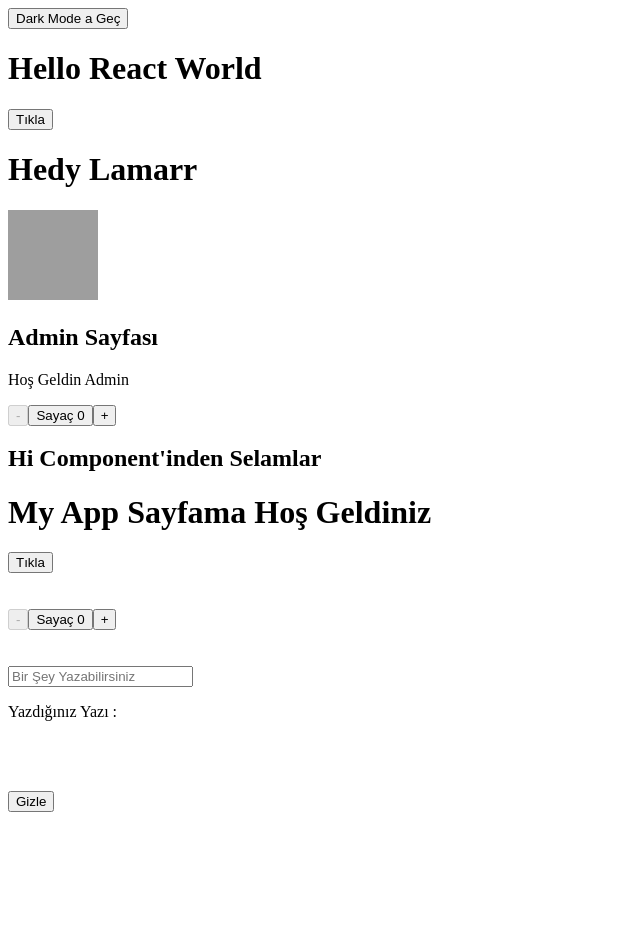
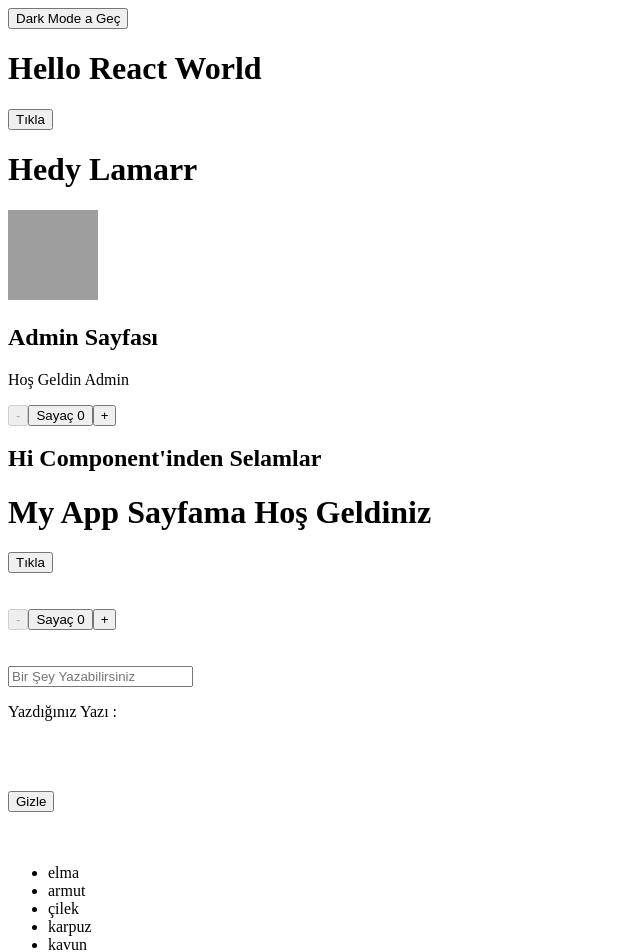
Before and after one commit to dursunkokturk/Front-End-School-React-JS-Lectures, a React (Vite) app in the folder React-JS-Lectures/: page / in a window 1280 px wide. Shown: the top 952 px of the page, without its empty margins (0-640 px from the left). Before the commit the page ends 856 px from the top, so only its background shows below. Built offline with nearby package versions, Linux system fonts and the light colour scheme; grey boxes are pictures that could not be loaded.

Commit message:
react-js-lectures klasoru icindeki src klasoru icindeki app.jsx dosyasinda app fonksiyonunda array icindeki data'lari yazdirirken hata vermesini onlemek icin key ile birlikte index numarasi kullaniyoruz

```diff
--- a/React-JS-Lectures/src/App.jsx
+++ b/React-JS-Lectures/src/App.jsx
@@ -22,6 +22,8 @@ export default function App() {
 
     document.body.className = newTheme;
   }
+
+  const fruits = ["elma", "armut", "çilek", "karpuz", "kavun"];
 
   return (
     <>
@@ -53,12 +55,24 @@ export default function App() {
       <br />
       <br />
       <button onClick={() => setVisible(!isVisible)}>{isVisible ? 'Göster' : 'Gizle'}</button>
-        {
-          isVisible && <p>Merhaba Ben Görünüyorum</p>
-        }
+      {
+        isVisible && <p>Merhaba Ben Görünüyorum</p>
+      }
       <br />
       <br />
       <br />
+
+      {/* Array Icindeki Data'lari Yazdirirken
+        Key Hatasi Almamak Icin
+        Array Icindeki Data'lari Yazdirirken
+        Index Degerini Kullaniyoruz  */}
+      <ul>
+        {
+          fruits.map((fruit,i)=>(
+            <li key={i}>{fruit}</li>
+          ))
+        }
+      </ul>
     </>
   )
 }
```
